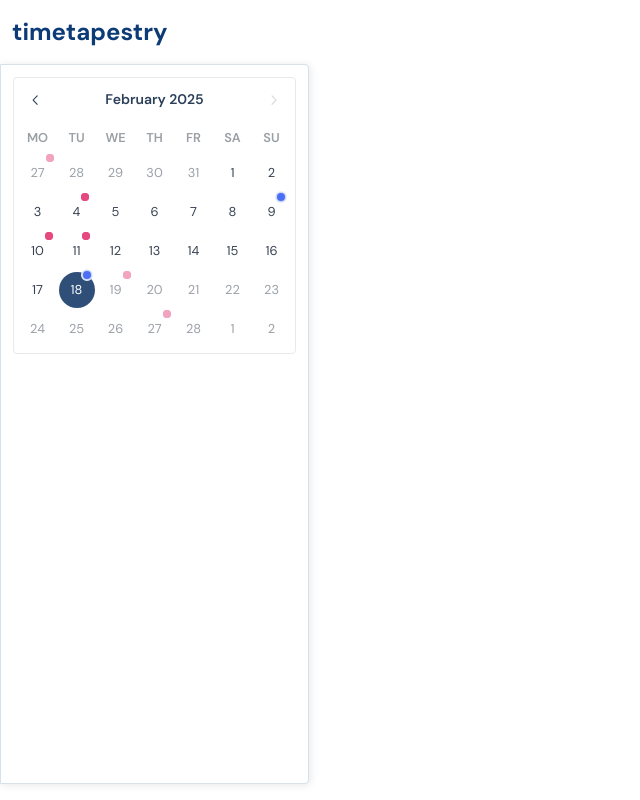
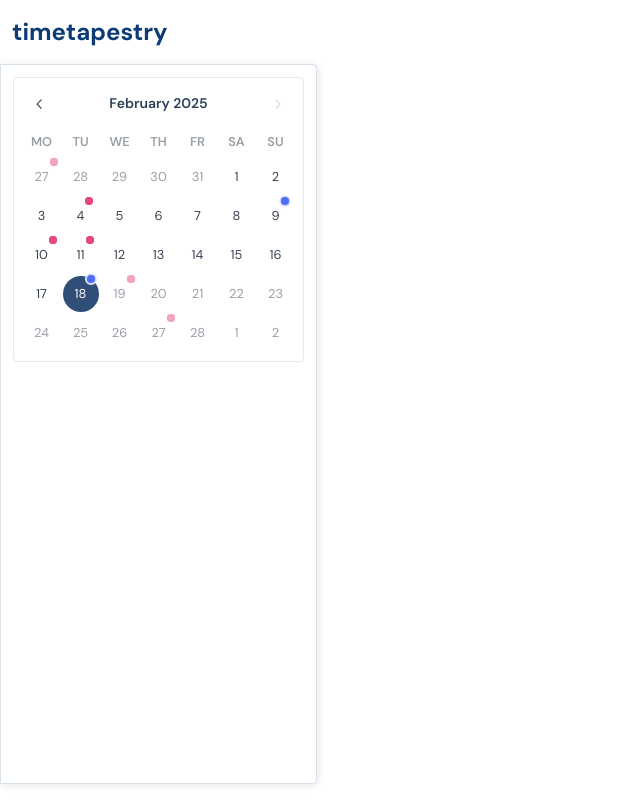
Before and after one commit to aniqatc/time-tapestry, a React (Vite) app: page / in a window 1280 px wide. Shown: the whole page, without its empty margins (0-640 px from the left). Built offline with nearby package versions, Linux system fonts and the light colour scheme.

Commit message:
cal: fix padding :)

```diff
--- a/src/components/Sidebar/Calendar.tsx
+++ b/src/components/Sidebar/Calendar.tsx
@@ -40,7 +40,7 @@ export default function Calendar(): JSX.Element {
 
   return (
     <MantineProvider theme={theme}>
-      <div className="border-gray-light rounded-sm border p-1">
+      <div className="border-gray-light rounded-sm border p-2">
         <DatePicker
           value={date}
           onChange={setDate}
```
